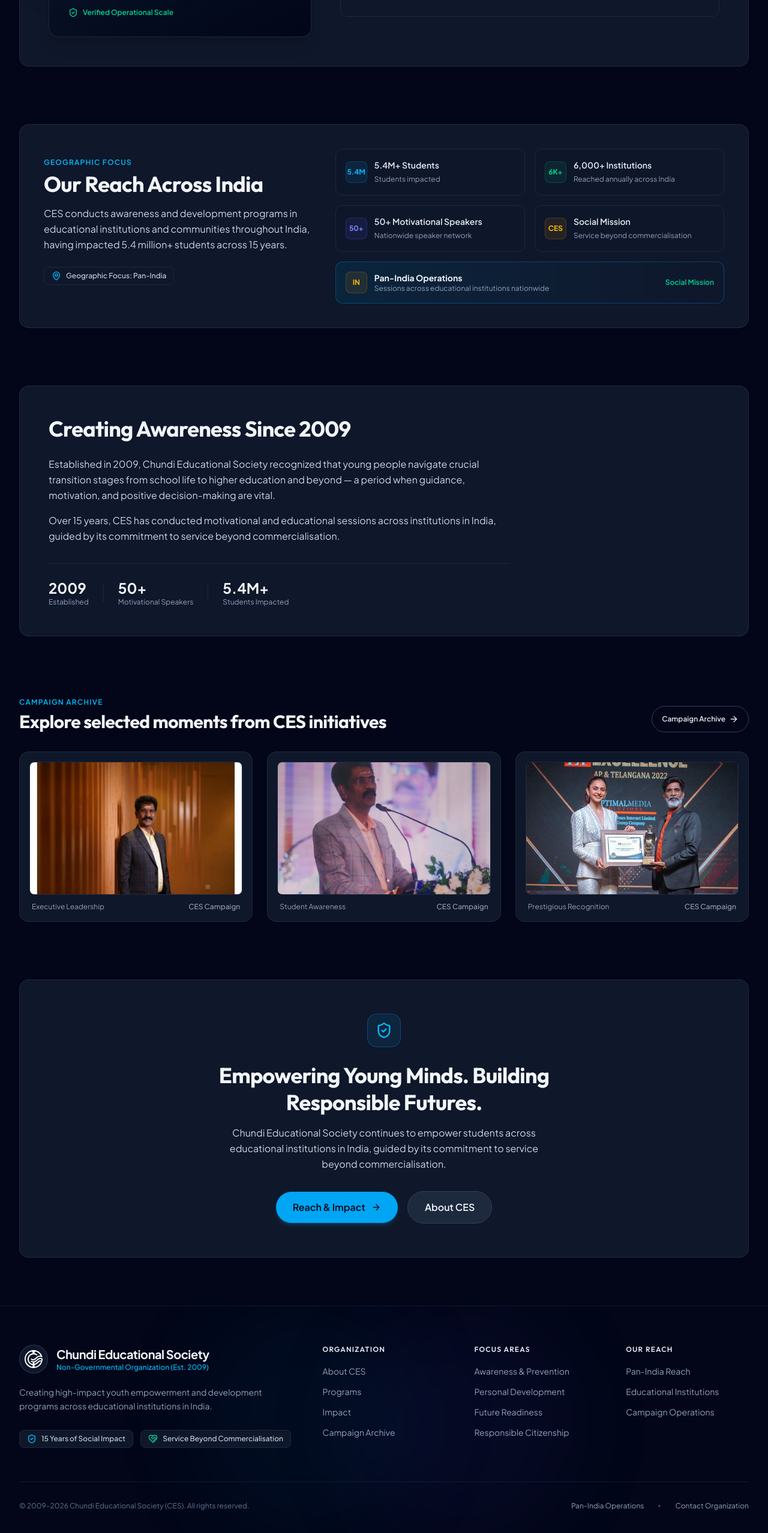
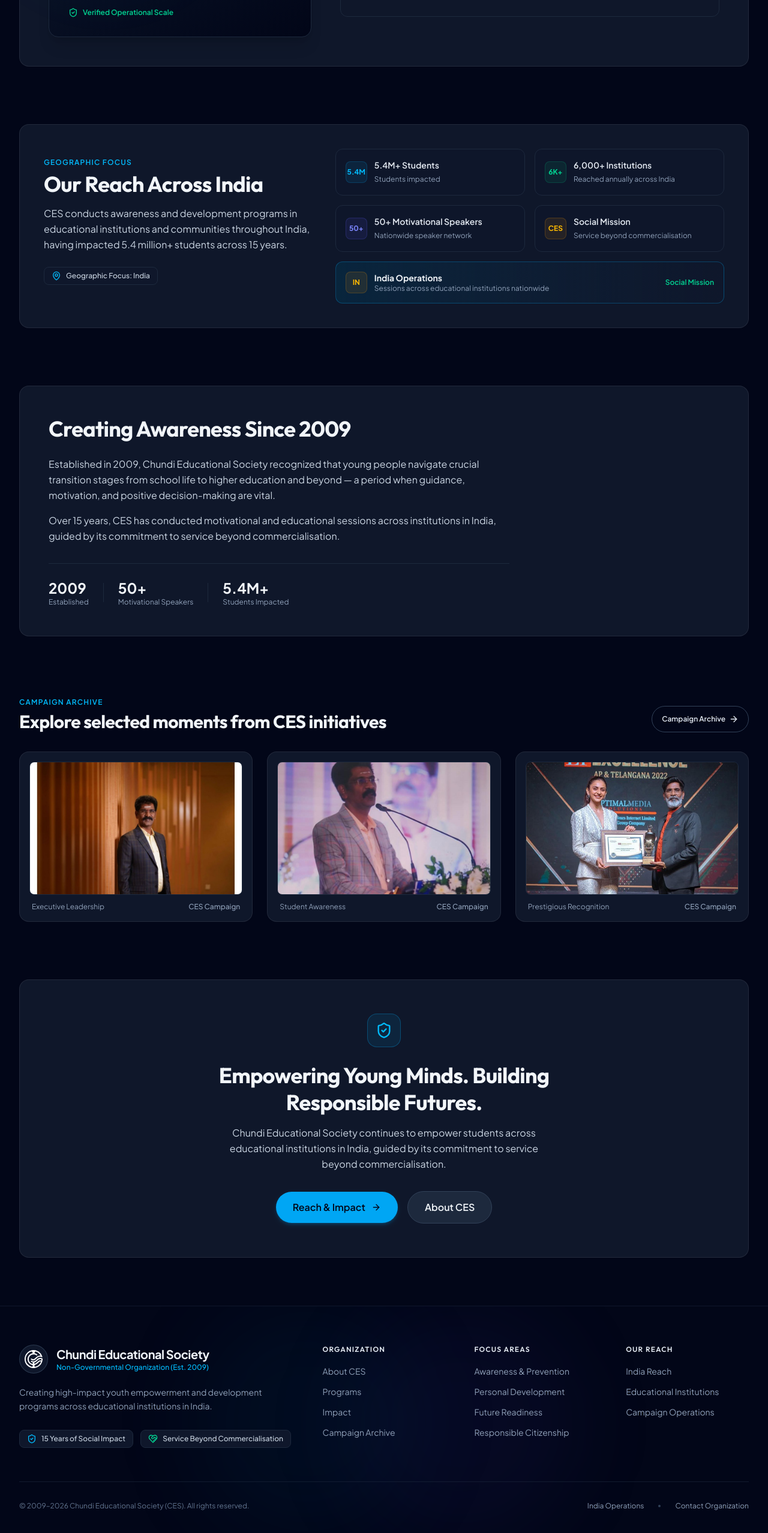
Before and after one commit to Kalyan5256/CES, a React (Vite) app: page / in a window 1280 px wide. Shown: the part 2665-5221 px from the top of the page at 60% size. Built offline with nearby package versions, Linux system fonts and the light colour scheme.

Commit message:
fix: update India terminology across CES website

```diff
--- a/src/components/Footer.jsx
+++ b/src/components/Footer.jsx
@@ -74,7 +74,7 @@
         <div className="pt-8 flex flex-col md:flex-row items-center justify-between gap-4 text-xs text-slate-500">
           <p>© {ORGANIZATION_DATA.establishedYear}–{new Date().getFullYear()} Chundi Educational Society (CES). All rights reserved.</p>
           <div className="flex items-center gap-6 text-slate-400">
-            <span>Pan-India Operations</span>
+            <span>India Operations</span>
             <span className="w-1 h-1 rounded-full bg-slate-700" />
             <Link to="/contact" className="hover:text-sky-400 transition-colors">Contact Organization</Link>
           </div>
--- a/src/components/StaticReachMap.jsx
+++ b/src/components/StaticReachMap.jsx
@@ -33,7 +33,7 @@
           <div className="w-full flex items-center justify-between text-xs text-slate-400 mb-2 pb-2 border-b border-slate-800/60">
             <div className="flex items-center gap-2 text-sky-400 font-semibold uppercase tracking-wider text-[11px]">
               <span className="w-2 h-2 rounded-full bg-sky-400 animate-pulse" />
-              <span>Pan-India Presence</span>
+              <span>India Presence</span>
             </div>
             <span className="text-[11px] text-slate-500 font-medium">Since 2009</span>
           </div>
--- a/src/data/navigation.js
+++ b/src/data/navigation.js
@@ -29,7 +29,7 @@
   {
     title: "Our Reach",
     links: [
-      { label: "Pan-India Reach", path: "/impact" },
+      { label: "India Reach", path: "/impact" },
       { label: "Educational Institutions", path: "/impact" },
       { label: "Campaign Operations", path: "/impact" }
     ]
--- a/src/data/organization.js
+++ b/src/data/organization.js
@@ -19,7 +19,7 @@
     title: "Founder, Chundi Educational Society"
   },
   targetAudience: "Young minds and students",
-  geographicFocus: "Pan-India",
+  geographicFocus: "India",
   corePillars: [
     {
       id: "awareness",
--- a/src/pages/AboutPage.jsx
+++ b/src/pages/AboutPage.jsx
@@ -55,7 +55,7 @@
             </div>
             <div className="flex items-center gap-2">
               <span className="w-2 h-2 rounded-full bg-amber-400" />
-              <span>Pan-India Focus</span>
+              <span>India Focus</span>
             </div>
           </div>
         </div>
@@ -304,7 +304,7 @@
           <ImpactStat
             value="50+"
             label="Motivational Speakers"
-            sublabel="Conducting Pan-India sessions"
+            sublabel="Conducting sessions across India"
             icon={Users}
           />
           <ImpactStat
--- a/src/pages/ContactPage.jsx
+++ b/src/pages/ContactPage.jsx
@@ -46,7 +46,7 @@
             </div>
             <div className="flex items-center gap-2">
               <span className="w-2 h-2 rounded-full bg-sky-400" />
-              <span>Pan-India Operations</span>
+              <span>India Operations</span>
             </div>
             <div className="flex items-center gap-2">
               <span className="w-2 h-2 rounded-full bg-amber-400" />
--- a/src/pages/HomePage.jsx
+++ b/src/pages/HomePage.jsx
@@ -275,7 +275,7 @@
       <TrainerSpotlight />
 
       {/* ==================================================
-          4. OUR REACH (Pan-India Presence)
+          4. OUR REACH (India Presence)
           ================================================== */}
       <section className="px-4 sm:px-6 lg:px-8 max-w-7xl mx-auto w-full">
         <div className="inst-card p-6 sm:p-10">
@@ -294,11 +294,11 @@
 
               <div className="inline-flex items-center gap-2 px-3 py-1.5 rounded-lg bg-slate-900 border border-slate-800 text-xs font-medium text-slate-300 mb-4">
                 <MapPin className="w-4 h-4 text-sky-400" />
-                <span>Geographic Focus: Pan-India</span>
+                <span>Geographic Focus: India</span>
               </div>
             </div>
 
-            {/* Pan-India Operational Highlights */}
+            {/* India Operational Highlights */}
             <div className="lg:col-span-7">
               <div className="grid grid-cols-1 sm:grid-cols-2 gap-4">
                 <div className="p-4 rounded-xl bg-slate-900/90 border border-slate-800 flex items-center gap-3">
@@ -348,7 +348,7 @@
                       IN
                     </div>
                     <div>
-                      <div className="text-sm font-bold text-slate-100">Pan-India Operations</div>
+                      <div className="text-sm font-bold text-slate-100">India Operations</div>
                       <div className="text-xs text-slate-400">Sessions across educational institutions nationwide</div>
                     </div>
                   </div>
--- a/src/pages/ImpactPage.jsx
+++ b/src/pages/ImpactPage.jsx
@@ -248,7 +248,7 @@
       </section>
 
       {/* ==================================================
-          4. REACH ACROSS INDIA (Static Decorative Pan-India Vector Map)
+          4. REACH ACROSS INDIA (Static Decorative India Vector Map)
           ================================================== */}
       <section className="px-4 sm:px-6 lg:px-8 max-w-7xl mx-auto w-full">
         <StaticReachMap />
--- a/src/pages/Programs.jsx
+++ b/src/pages/Programs.jsx
@@ -56,7 +56,7 @@
                   </h3>
                   <div className="inline-flex items-center gap-1.5 px-2.5 py-1 rounded-md bg-slate-900 border border-slate-800 text-[10px] font-medium text-slate-400 uppercase tracking-wider">
                     <MapPin className="w-3 h-3 text-sky-400" />
-                    Pan-India Focus
+                    India Focus
                   </div>
                 </div>
               </div>
```
